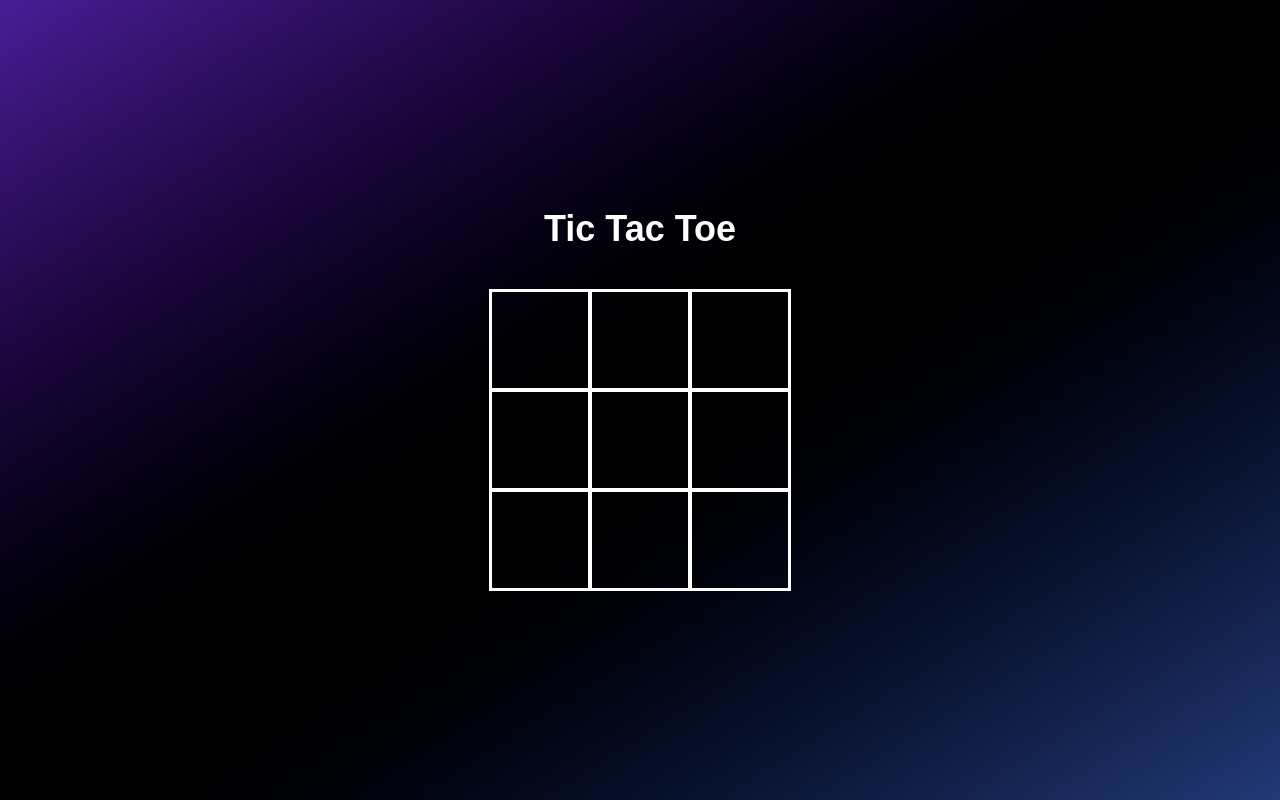
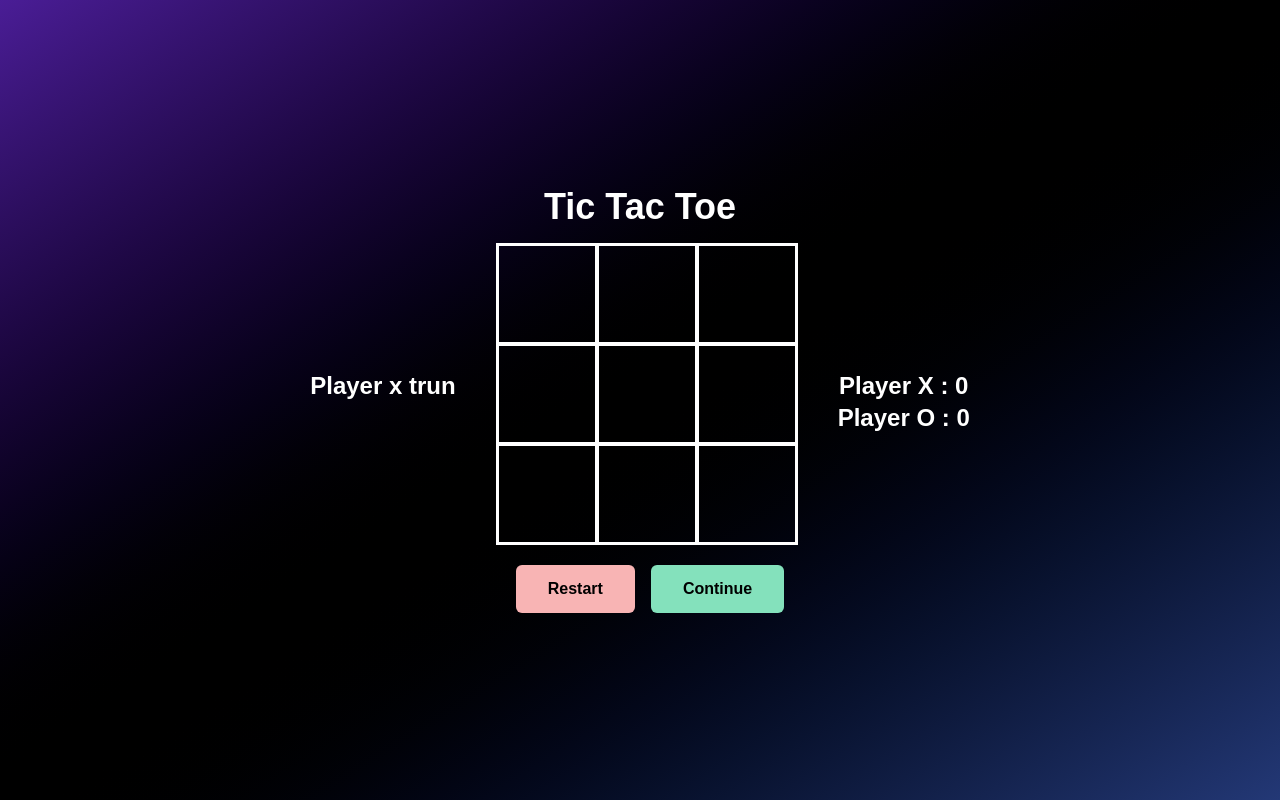
Before and after one commit to Wasib-2005/Games-puzzle-, a React (Vite) app: page /tic-tac-toe/1/1 in a window 1280 px wide. Built offline with nearby package versions, Linux system fonts and the light colour scheme; a web font is replaced by a local one; what tailwindcss-animated would draw is missing.

Commit message:
Tic Tac Toe conpleted

```diff
--- a/src/Games/GameSetup.jsx
+++ b/src/Games/GameSetup.jsx
@@ -26,7 +26,8 @@ const GameSetup = () => {
 
   const handleGame = (e) => {
     e.preventDefault();
-    console.log("Selected Mode:", mode, "Game ID:", gameID);
+
+    setTimeout(() => {
       setPageAnimation(true);
       setTimeout(() => {
         if (mode === "Offline-Mode") {
@@ -35,6 +36,7 @@ const GameSetup = () => {
           );
         }
       }, 800);
+    }, 350);
   };
 
   return (
--- a/src/Games/TicTacToe/TicTacToe.jsx
+++ b/src/Games/TicTacToe/TicTacToe.jsx
@@ -3,6 +3,9 @@ import { useEffect, useState } from "react";
 const TicTacToe = () => {
   const [pageAnimation, setPageAnimation] = useState(false);
   const [pageLoaded, setPageLoaded] = useState(false);
+
+  const [playerXScore, setPlayerXSCore] = useState(0);
+  const [playerOScore, setPlayerOScore] = useState(0);
 
   useEffect(() => {
     setTimeout(() => {
@@ -21,75 +24,195 @@ const TicTacToe = () => {
     { cellIndex: 7, cellValue: "" },
     { cellIndex: 8, cellValue: "" },
   ]);
+
   const [isX, setIsX] = useState(true);
   const [isFinished, setIsFinished] = useState(false);
+  const [winnerLine, setWinnerLine] = useState(null);
 
-const handleCellClick = (index) => {
-  if (isFinished) return;
+  const winningLines = [
+    [0, 1, 2, "row-0"],
+    [3, 4, 5, "row-1"],
+    [6, 7, 8, "row-2"],
+    [0, 3, 6, "col-0"],
+    [1, 4, 7, "col-1"],
+    [2, 5, 8, "col-2"],
+    [0, 4, 8, "diag-0"],
+    [2, 4, 6, "diag-1"],
+  ];
 
-  setGameState((prevState) => {
-    const newState = prevState.map((cell) =>
-      cell.cellIndex === index.cellIndex && cell.cellValue === ""
-        ? { ...cell, cellValue: isX ? "x" : "o" }
-        : cell
+  const handleCellClick = (cell) => {
+    if (isFinished) return;
+
+    setGameState((prevState) =>
+      prevState.map((c) =>
+        c.cellIndex === cell.cellIndex && c.cellValue === ""
+          ? { ...c, cellValue: isX ? "x" : "o" }
+          : c
+      )
     );
 
-    // Extract only cell values
-    const gameStateOnlyCellValue = newState.map((cell) => cell.cellValue);
-    console.log("Game State Only Cell Value:", gameStateOnlyCellValue);
+    setIsX((prev) => !prev);
+  };
 
-    // Check for winner (vanilla if style)
+  // Winner check moved to useEffect to prevent double score
+  useEffect(() => {
+    const gameStateOnlyCellValue = gameState.map((cell) => cell.cellValue);
     let winner = null;
-    if (gameStateOnlyCellValue[0] && gameStateOnlyCellValue[0] === gameStateOnlyCellValue[1] && gameStateOnlyCellValue[0] === gameStateOnlyCellValue[2])
-      winner = gameStateOnlyCellValue[0];
-    else if (gameStateOnlyCellValue[3] && gameStateOnlyCellValue[3] === gameStateOnlyCellValue[4] && gameStateOnlyCellValue[3] === gameStateOnlyCellValue[5])
-      winner = gameStateOnlyCellValue[3];
-    else if (gameStateOnlyCellValue[6] && gameStateOnlyCellValue[6] === gameStateOnlyCellValue[7] && gameStateOnlyCellValue[6] === gameStateOnlyCellValue[8])
-      winner = gameStateOnlyCellValue[6];
-    else if (gameStateOnlyCellValue[0] && gameStateOnlyCellValue[0] === gameStateOnlyCellValue[3] && gameStateOnlyCellValue[0] === gameStateOnlyCellValue[6])
-      winner = gameStateOnlyCellValue[0];
-    else if (gameStateOnlyCellValue[1] && gameStateOnlyCellValue[1] === gameStateOnlyCellValue[4] && gameStateOnlyCellValue[1] === gameStateOnlyCellValue[7])
-      winner = gameStateOnlyCellValue[1];
-    else if (gameStateOnlyCellValue[2] && gameStateOnlyCellValue[2] === gameStateOnlyCellValue[5] && gameStateOnlyCellValue[2] === gameStateOnlyCellValue[8])
-      winner = gameStateOnlyCellValue[2];
-    else if (gameStateOnlyCellValue[0] && gameStateOnlyCellValue[0] === gameStateOnlyCellValue[4] && gameStateOnlyCellValue[0] === gameStateOnlyCellValue[8])
-      winner = gameStateOnlyCellValue[0];
-    else if (gameStateOnlyCellValue[2] && gameStateOnlyCellValue[2] === gameStateOnlyCellValue[4] && gameStateOnlyCellValue[2] === gameStateOnlyCellValue[6])
-      winner = gameStateOnlyCellValue[2];
+
+    for (const [a, b, c, line] of winningLines) {
+      if (
+        gameStateOnlyCellValue[a] &&
+        gameStateOnlyCellValue[a] === gameStateOnlyCellValue[b] &&
+        gameStateOnlyCellValue[a] === gameStateOnlyCellValue[c]
+      ) {
+        winner = gameStateOnlyCellValue[a];
+        setWinnerLine(line);
+        break;
+      }
+    }
 
     if (winner) {
-      console.log("Winner is:", winner);
       setIsFinished(true);
+      if (winner === "x") setPlayerXSCore((prev) => prev + 1);
+      else setPlayerOScore((prev) => prev + 1);
     }
+  }, [gameState]);
 
-    return newState;
-  });
+  const handleReset = () => {
+    setPlayerOScore(0);
+    setPlayerXSCore(0);
+    setGameState([
+      { cellIndex: 0, cellValue: "" },
+      { cellIndex: 1, cellValue: "" },
+      { cellIndex: 2, cellValue: "" },
+      { cellIndex: 3, cellValue: "" },
+      { cellIndex: 4, cellValue: "" },
+      { cellIndex: 5, cellValue: "" },
+      { cellIndex: 6, cellValue: "" },
+      { cellIndex: 7, cellValue: "" },
+      { cellIndex: 8, cellValue: "" },
+    ]);
+    setWinnerLine(null);
+    setIsFinished(false);
+  };
 
-  setIsX((prev) => !prev);
-};
+  const handleContinue = () => {
+    setGameState([
+      { cellIndex: 0, cellValue: "" },
+      { cellIndex: 1, cellValue: "" },
+      { cellIndex: 2, cellValue: "" },
+      { cellIndex: 3, cellValue: "" },
+      { cellIndex: 4, cellValue: "" },
+      { cellIndex: 5, cellValue: "" },
+      { cellIndex: 6, cellValue: "" },
+      { cellIndex: 7, cellValue: "" },
+      { cellIndex: 8, cellValue: "" },
+    ]);
+
+    setIsFinished(false);
+    setWinnerLine(null);
+    setIsX(true);
+  };
 
   return (
     <div
-      className={`text-center transition-transform duration-[1000ms] ${
+      className={`  text-center transition-transform duration-[1000ms] ${
         pageAnimation
           ? "-translate-x-[1000px] transition-transform duration-[1100ms]"
           : ""
       } ${pageLoaded ? "" : "translate-x-[1000px]"}`}
     >
       <h1 className="text-4xl font-bold">Tic Tac Toe</h1>
-      <div className="mt-10">
-        <div className="grid grid-cols-3 border-1">
-          {gameState.map((index) => (
-            <div
-              key={index + index.cellIndex}
-              onClick={() => handleCellClick(index)}
-              className={`border-2 w-[100px] h-[100px] flex items-center justify-center text-6xl cursor-pointer ${
-                index.cellValue === "" && !isFinished ? "hover:bg-gray-400" : ""
-              }`}
-            >
-              {index.cellValue}
+      <div className="md:flex flex-row-reverse gap-10 items-center ">
+        <div className="mt-8">
+          <h1 className="text-2xl font-bold">Player X : {playerXScore}</h1>
+          <h1 className="text-2xl font-bold">Player O : {playerOScore}</h1>
+        </div>
+
+        <div>
+          <div className="mt-4 relative inline-block">
+            <div className="grid grid-cols-3 border-1">
+              {gameState.map((cell) => (
+                <div
+                  key={cell.cellIndex}
+                  onClick={() => handleCellClick(cell)}
+                  className={`border-2 w-[100px] h-[100px] flex items-center justify-center text-6xl cursor-pointer ${
+                    cell.cellValue === "" && !isFinished
+                      ? "hover:bg-gray-400"
+                      : ""
+                  }`}
+                >
+                  {cell.cellValue}
+                </div>
+              ))}
             </div>
-          ))}
+
+            {/* Winner line */}
+            {winnerLine && (
+              <div className="absolute top-0 left-0 w-full h-full pointer-events-none">
+                {winnerLine.includes("row") && (
+                  <div
+                    className={`absolute left-0 right-0 h-1 bg-red-500`}
+                    style={{
+                      top:
+                        winnerLine === "row-0"
+                          ? "18%"
+                          : winnerLine === "row-1"
+                          ? "50%"
+                          : "83%",
+                    }}
+                  ></div>
+                )}
+                {winnerLine.includes("col") && (
+                  <div
+                    className={`absolute top-9 bottom-0 w-1 h-[78%] bg-red-500`}
+                    style={{
+                      left:
+                        winnerLine === "col-0"
+                          ? "16%"
+                          : winnerLine === "col-1"
+                          ? "50%"
+                          : "82%",
+                    }}
+                  ></div>
+                )}
+                {winnerLine === "diag-0" && (
+                  <div className="absolute top-[50%] left-[50%] h-1 bg-red-500 rotate-45 -translate-x-1/2 -translate-y-1/2 origin-center w-[120%]" />
+                )}
+
+                {winnerLine === "diag-1" && (
+                  <div className="absolute top-[50%] left-[50%] h-1 bg-red-500 rotate-[-45deg] -translate-x-1/2 -translate-y-1/2 origin-center w-[120%]" />
+                )}
+              </div>
+            )}
+          </div>
+        </div>
+        <div>
+          <h2 className="text-2xl">Player {isX ? "x" : "o"} trun</h2>
+        </div>
+      </div>
+      <div className="mt-5 md:ml-5 flex justify-center gap-4">
+        <div>
+          <button
+            onClick={handleReset}
+            className="group relative h-12 overflow-hidden overflow-x-hidden rounded-md bg-red-300 px-8 py-2 text-black font-bold"
+          >
+            <span className="relative z-10">Restart</span>
+            <span className="absolute inset-0 overflow-hidden rounded-md">
+              <span className="absolute left-0 aspect-square w-full origin-center -translate-x-full rounded-full bg-red-500 transition-all duration-500 group-hover:-translate-x-0 group-hover:scale-150"></span>
+            </span>
+          </button>
+        </div>
+        <div>
+          <button
+            onClick={handleContinue}
+            className="group relative h-12 overflow-hidden overflow-x-hidden rounded-md bg-green-300 px-8 py-2 text-black font-bold"
+          >
+            <span className="relative z-10">Continue</span>
+            <span className="absolute inset-0 overflow-hidden rounded-md">
+              <span className="absolute left-0 aspect-square w-full origin-center -translate-x-full rounded-full bg-green-400 transition-all duration-500 group-hover:-translate-x-0 group-hover:scale-150"></span>
+            </span>
+          </button>
         </div>
       </div>
     </div>
--- a/src/Home/Home.jsx
+++ b/src/Home/Home.jsx
@@ -36,7 +36,11 @@ const Home = () => {
           <h1 className="text-white font-doto text-4xl md:text-6xl font-bold drop-shadow-[0_0_10px_#00f7ff] tracking-widest animate-pulse">
             Welcome to GameHub
           </h1>
+          <span className="block mt-3 text-base md:text-xl text-gray-300 font-medium italic animate-fade animate-once">
+            "Your gateway to endless fun!"
+          </span>
         </div>
+
         <div>
           <button
             onClick={buttonHandle}
```
Lines whose indentation alone changed are shown as unchanged.
